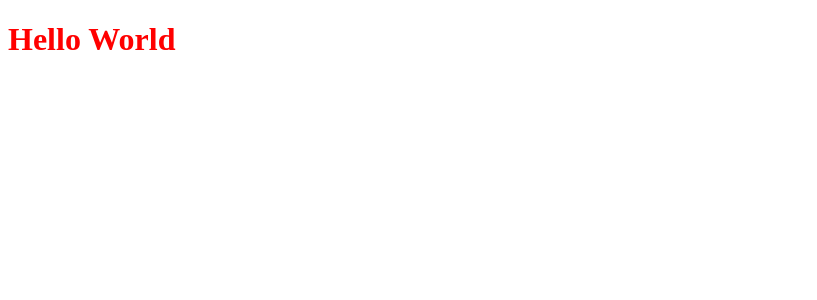
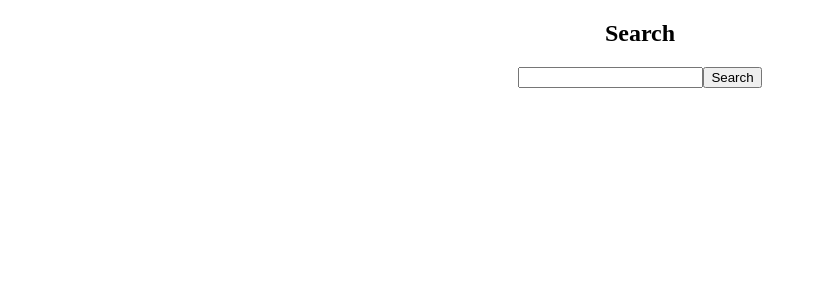
Before and after one commit to nirvanafan205/Melomix, a React (Vite) app: page /dashboard in a window 1280 px wide. Shown: the top 300 px of the page, without its empty margins (0-817 px from the left). Built offline with nearby package versions, Linux system fonts and the light colour scheme.

Commit message:
added necessary files

```diff
--- a/src/App.jsx
+++ b/src/App.jsx
@@ -2,10 +2,16 @@
 // BrowserRouter, Routes, and Route is used for client-side routing
 import ReactDOM from "react-dom"; // Correct the import statement
 import "./style.css";
+import Dashboard from "./components/Dashboard";
 
 // serves as the root component of the application
 const App = () => {
-  return <h1>Hello World</h1>;
+
+  return (
+    <div>
+      <Dashboard/>
+    </div>
+  )
 };
 
 // Render the app component using ReactDOM.render
--- /dev/null
+++ b/src/components/Dashboard.jsx
@@ -0,0 +1,38 @@
+import React, { useState } from 'react'
+
+export default function Dashboard() {
+  const [search, setSearch] = useState('');
+
+  const handleSearch = async (e) => {
+    e.preventDefault();
+
+    if(search === ""){
+      alert("bruhhhh")
+    }
+
+    try {
+      // Perform API call using the 'search' state
+      const response = await fetch(`https://api.example.com/search?query=${search}`);
+      const data = await response.json();
+
+      // Handle the API response data
+      console.log('API Response:', data);
+    } catch (error) {
+      console.error('Error fetching data:', error);
+    }
+  };
+
+  return (
+    <div style={{ textAlign: 'center' }}>
+      <h2>Search</h2>
+      <form onSubmit={handleSearch}>
+        <input
+          type="text"
+          value={search}
+          onChange={(e) => setSearch(e.target.value)}
+        />
+        <button type="submit">Search</button>
+      </form>
+    </div>
+  );
+}
```
Also changed, not shown: src/api/spotifyAPI.js (added, +51 -0 lines).
